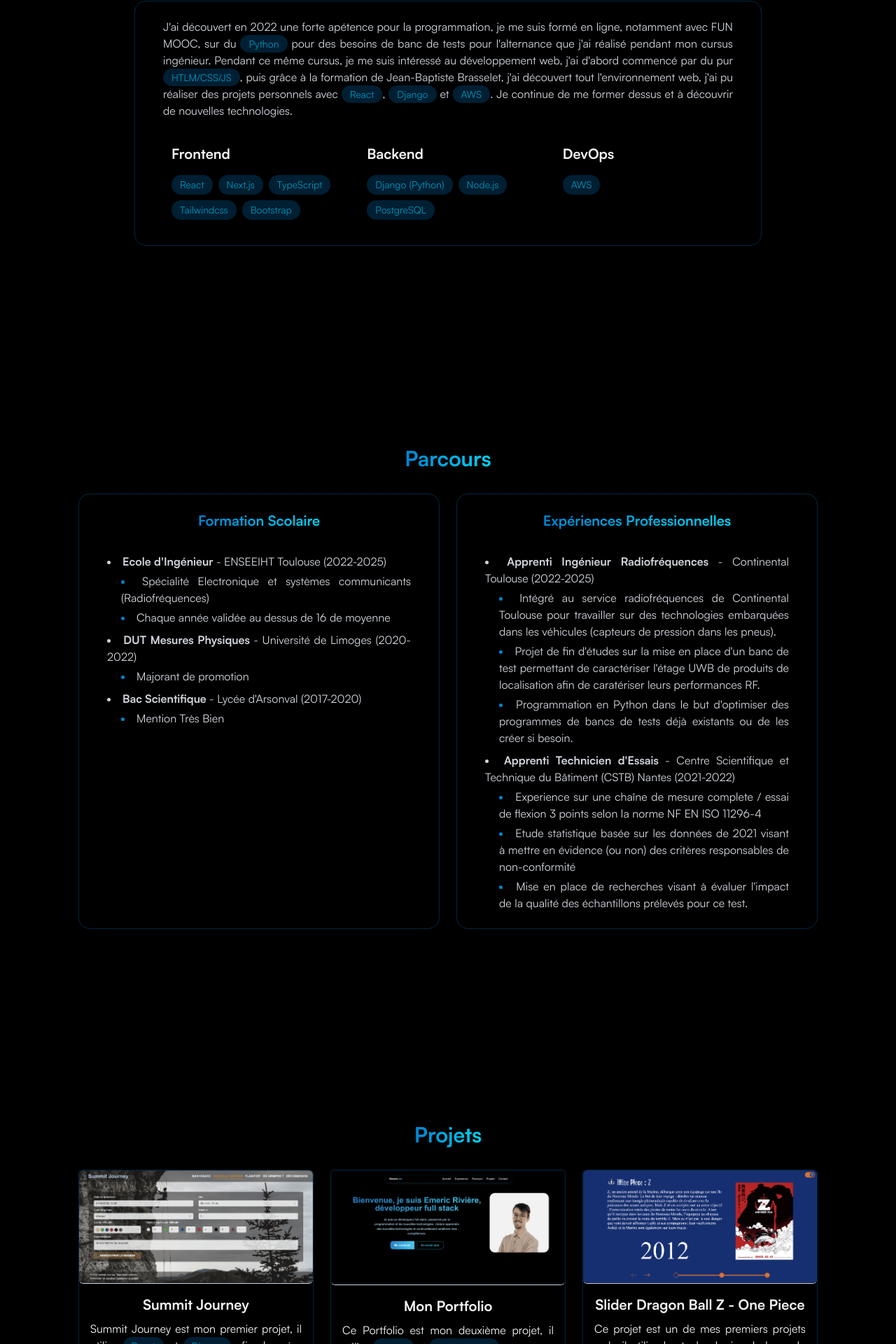
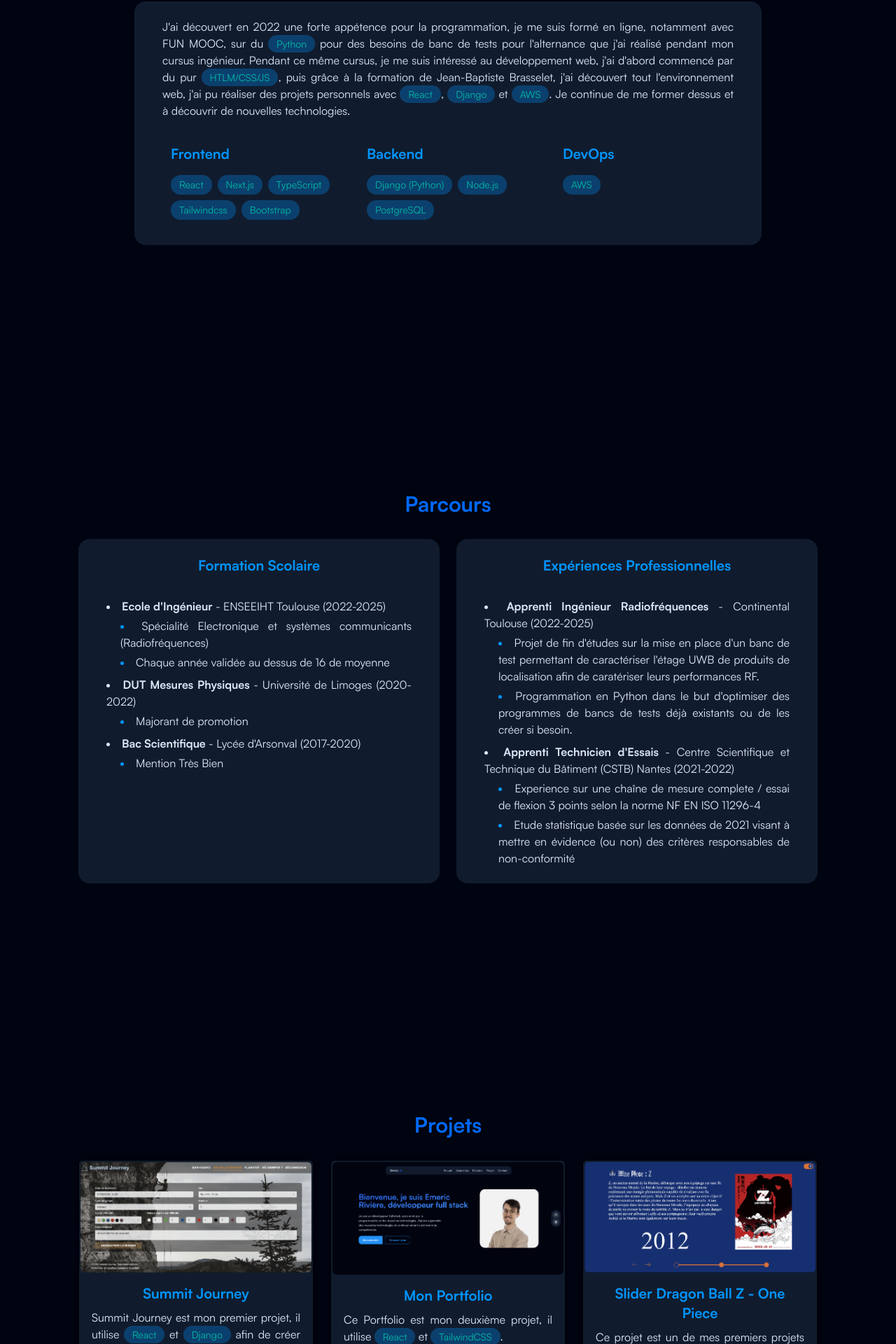
Before and after one commit to emericriv/portfolio, a React (Vite) app: page / in a window 1280 px wide. Shown: the part 1098-3018 px from the top of the page at 70% size. Built offline with nearby package versions, Linux system fonts and the light colour scheme.

Commit message:
Rework of the interface

```diff
--- a/index.html
+++ b/index.html
@@ -1,7 +1,7 @@
 <!DOCTYPE html>
 <html
   lang="en"
-  class="scrollbar-thin scrollbar-thumb-cyan-400 scrollbar-track-sky-700 scroll-smooth"
+  class="scrollbar-thin scrollbar-thumb-cyan-400 scrollbar-track-sky-700 scroll-smooth bg-background"
 >
   <head>
     <meta charset="UTF-8" />
@@ -9,7 +9,7 @@
     <meta name="viewport" content="width=device-width, initial-scale=1.0" />
     <title>Emeric Rivière</title>
   </head>
-  <body>
+  <body class="bg-background">
     <div id="root"></div>
     <script type="module" src="/src/main.tsx"></script>
   </body>
--- a/package.json
+++ b/package.json
@@ -20,18 +20,20 @@
     "react": "^19.0.0",
     "react-dom": "^19.0.0",
     "react-hot-toast": "^2.5.2",
-    "react-icons": "^5.5.0",
-    "tailwindcss": "^4.0.8"
+    "react-icons": "^5.5.0"
   },
   "devDependencies": {
     "@eslint/js": "^9.19.0",
     "@types/react": "^19.0.8",
     "@types/react-dom": "^19.0.3",
     "@vitejs/plugin-react": "^1.3.2",
+    "autoprefixer": "^10.4.21",
     "eslint": "^9.19.0",
     "eslint-plugin-react-hooks": "^5.0.0",
     "eslint-plugin-react-refresh": "^0.4.18",
     "globals": "^15.14.0",
+    "postcss": "^8.5.3",
+    "tailwindcss": "^4.0.14",
     "typescript": "~5.7.2",
     "typescript-eslint": "^8.22.0",
     "vite": "^6.1.0"
--- a/src/components/SocialMediaComponent.tsx
+++ b/src/components/SocialMediaComponent.tsx
@@ -3,14 +3,14 @@ import { FaGithub, FaLinkedin } from "react-icons/fa";
 const SocialMediaComponent = () => {
   return (
     <div
-      className="hidden fixed top-1/2 -translate-y-1/2 right-6 bg-sky-700/30 border border-sky-500/60 p-3 gap-3
+      className="hidden fixed top-1/2 -translate-y-1/2 right-6 border border-primary/20 bg-background-lighten p-3 gap-3
                   rounded-full md:flex flex-col items-center-justify-center"
     >
       <a
         href="https://github.com/emericriv"
         target="_blank"
         rel="noreferrer"
-        className="w-8 h-8 flex items-center justify-center border border-white rounded-full bg-transparent text-white transition-all duration-300 hover:bg-white hover:text-black ml-auto"
+        className="w-8 h-8 flex items-center justify-center border border-white rounded-full bg-transparent text-white transition-all duration-300 hover:bg-white hover:text-background ml-auto"
       >
         <FaGithub size={16} />
       </a>
@@ -18,7 +18,7 @@ const SocialMediaComponent = () => {
         href="https://www.linkedin.com/in/riviere-emeric/"
         target="_blank"
         rel="noreferrer"
-        className="w-8 h-8 flex items-center justify-center border border-white rounded-full bg-transparent text-white transition-all duration-300 hover:bg-white hover:text-black ml-auto"
+        className="w-8 h-8 flex items-center justify-center border border-white rounded-full bg-transparent text-white transition-all duration-300 hover:bg-white hover:text-background ml-auto"
       >
         <FaLinkedin size={16} />
       </a>
--- a/src/components/sections/Experience.tsx
+++ b/src/components/sections/Experience.tsx
@@ -12,38 +12,35 @@ const Experience = () => {
   return (
     <section
       id="experience"
-      className="min-h-screen flex flex-col items-center justify-center px-4 md:px-28 scroll-mt-20 sm:scroll-mt-0 mb-25 md:mb-10"
+      className="min-h-screen flex flex-col items-center justify-center px-4 md:px-28 scroll-mt-16 sm:scroll-mt-0 mb-25 md:mb-10"
     >
-      <h2
-        className="text-3xl text-center font-bold bg-clip-text
-          text-transparent bg-gradient-to-r from-sky-600 to-cyan-400 mb-8"
-      >
+      <h2 className="text-3xl text-center font-bold text-primary mb-8">
         Experience
       </h2>
-      <div className="border border-sky-600/30 rounded-2xl py-6 px-6 sm:px-10 w-full md:max-w-4xl flex flex-col items-center justify-items-start">
-        <p className="text-gray-300 mb-6 text-justify">
-          J'ai découvert en 2022 une forte apétence pour la programmation, je me
-          suis formé en ligne, notamment avec FUN MOOC, sur du{" "}
-          <span className="bg-sky-700/30 text-cyan-600 py-1 px-3 rounded-full text-sm">
+      <div className="bg-background-lighten rounded-2xl py-6 px-6 sm:px-10 w-full md:max-w-4xl flex flex-col items-center justify-items-start">
+        <p className="text-white mb-6 text-justify">
+          J'ai découvert en 2022 une forte appétence pour la programmation, je
+          me suis formé en ligne, notamment avec FUN MOOC, sur du{" "}
+          <span className="bg-secondary/30 text-custom-green py-1 px-3 rounded-full text-sm">
             Python
           </span>{" "}
           pour des besoins de banc de tests pour l'alternance que j'ai réalisé
           pendant mon cursus ingénieur. Pendant ce même cursus, je me suis
           intéressé au développement web, j'ai d'abord commencé par du pur{" "}
-          <span className="bg-sky-700/30 text-cyan-600 py-1 px-3 rounded-full text-sm">
+          <span className="bg-secondary/30 text-custom-green py-1 px-3 rounded-full text-sm">
             HTLM/CSS/JS
           </span>
           , puis grâce à la formation de Jean-Baptiste Brasselet, j'ai découvert
           tout l'environnement web, j'ai pu réaliser des projets personnels avec{" "}
-          <span className="bg-sky-700/30 text-cyan-600 py-1 px-3 rounded-full text-sm">
+          <span className="bg-secondary/30 text-custom-green py-1 px-3 rounded-full text-sm">
             React
           </span>
           ,{" "}
-          <span className="bg-sky-700/30 text-cyan-600 py-1 px-3 rounded-full text-sm">
+          <span className="bg-secondary/30 text-custom-green py-1 px-3 rounded-full text-sm">
             Django
           </span>{" "}
           et{" "}
-          <span className="bg-sky-700/30 text-cyan-600 py-1 px-3 rounded-full text-sm">
+          <span className="bg-secondary/30 text-custom-green py-1 px-3 rounded-full text-sm">
             AWS
           </span>
           . Je continue de me former dessus et à découvrir de nouvelles
@@ -51,12 +48,12 @@ const Experience = () => {
         </p>
         <div className="grid grid-cols-1 sm:grid-cols-3 gap-6">
           <div className="p-3">
-            <h3 className="text-xl font-bold mb-4">Frontend</h3>
+            <h3 className="text-secondary text-xl font-bold mb-4">Frontend</h3>
             <div className="flex flex-wrap gap-2">
               {frontendSkills.map((skill, key) => (
                 <span
                   key={key}
-                  className="bg-sky-700/30 text-cyan-600 py-1 px-3 rounded-full text-sm"
+                  className="bg-secondary/30 text-custom-green py-1 px-3 rounded-full text-sm"
                 >
                   {skill}
                 </span>
@@ -64,12 +61,12 @@ const Experience = () => {
             </div>
           </div>
           <div className="p-3">
-            <h3 className="text-xl font-bold mb-4">Backend</h3>
+            <h3 className="text-secondary text-xl font-bold mb-4">Backend</h3>
             <div className="flex flex-wrap gap-2">
               {backendSkills.map((skill, key) => (
                 <span
                   key={key}
-                  className="bg-sky-700/30 text-cyan-600 py-1 px-3 rounded-full text-sm"
+                  className="bg-secondary/30 text-custom-green py-1 px-3 rounded-full text-sm"
                 >
                   {skill}
                 </span>
@@ -77,9 +74,9 @@ const Experience = () => {
             </div>
           </div>
           <div className="p-3">
-            <h3 className="text-xl font-bold mb-4">DevOps</h3>
+            <h3 className="text-secondary text-xl font-bold mb-4">DevOps</h3>
             <div className="flex flex-wrap gap-2">
-              <span className="bg-sky-700/30 text-cyan-600 py-1 px-3 rounded-full text-sm">
+              <span className="bg-secondary/30 text-custom-green py-1 px-3 rounded-full text-sm">
                 AWS
               </span>
             </div>
--- a/src/components/sections/Parcours.tsx
+++ b/src/components/sections/Parcours.tsx
@@ -2,30 +2,24 @@ const Parcours = () => {
   return (
     <section
       id="parcours"
-      className="min-h-screen flex flex-col items-center justify-center px-4 md:px-28 scroll-mt-20 md:scroll-mt-25 xl:scroll-mt-20  mb-25"
+      className="min-h-screen flex flex-col items-center justify-center px-4 md:px-28 scroll-mt-24 md:scroll-mt-20 xl:scroll-mt-6  mb-25"
     >
-      <h2
-        className="text-3xl text-center font-bold bg-clip-text
-          text-transparent bg-gradient-to-r from-sky-600 to-cyan-400 mb-8"
-      >
+      <h2 className="text-3xl text-center font-bold text-primary mb-8">
         Parcours
       </h2>
       <div className="grid grid-cols-1 lg:grid-cols-2 gap-6">
         <div
           id="ecoles"
-          className="border border-sky-600/30 rounded-2xl py-6 px-6 sm:px-10 w-full md:max-w-4xl flex flex-col items-center justify-items-start text-justify"
+          className="bg-background-lighten rounded-2xl py-6 px-6 sm:px-10 w-full md:max-w-4xl flex flex-col items-center justify-items-start text-justify"
         >
-          <h3
-            className="text-xl text-center font-bold bg-clip-text
-            text-transparent bg-gradient-to-r from-sky-600 to-cyan-400 mb-8"
-          >
+          <h3 className="text-xl text-center font-bold text-secondary mb-8">
             Formation Scolaire
           </h3>
-          <ul className="list-disc list-inside text-gray-300 space-y-2">
+          <ul className="list-disc list-inside text-white space-y-2">
             <li>
               <strong>Ecole d'Ingénieur </strong> - ENSEEIHT Toulouse
               (2022-2025)
-              <ul className="mt-1 list-disc list-inside pl-5 space-y-1 marker:text-sky-600">
+              <ul className="mt-1 list-disc list-inside pl-5 space-y-1 marker:text-secondary">
                 <li>
                   Spécialité Electronique et systèmes communicants
                   (Radiofréquences)
@@ -36,13 +30,13 @@ const Parcours = () => {
             <li>
               <strong>DUT Mesures Physiques </strong> - Université de Limoges
               (2020-2022)
-              <ul className="mt-1 list-disc list-inside pl-5 space-y-1 marker:text-sky-600">
+              <ul className="mt-1 list-disc list-inside pl-5 space-y-1 marker:text-secondary">
                 <li>Majorant de promotion</li>
               </ul>
             </li>
             <li>
               <strong>Bac Scientifique </strong> - Lycée d'Arsonval (2017-2020)
-              <ul className="mt-1 list-disc list-inside pl-5 space-y-1 marker:text-sky-600">
+              <ul className="mt-1 list-disc list-inside pl-5 space-y-1 marker:text-secondary">
                 <li>Mention Très Bien</li>
               </ul>
             </li>
@@ -50,24 +44,16 @@ const Parcours = () => {
         </div>
         <div
           id="xp-pro"
-          className="border border-sky-600/30 rounded-2xl py-6 px-6 sm:px-10 w-full md:max-w-4xl flex flex-col items-center justify-items-start text-justify"
+          className="bg-background-lighten rounded-2xl py-6 px-6 sm:px-10 w-full md:max-w-4xl flex flex-col items-center justify-items-start text-justify"
         >
-          <h3
-            className="text-xl text-center font-bold bg-clip-text
-            text-transparent bg-gradient-to-r from-sky-600 to-cyan-400 mb-8"
-          >
+          <h3 className="text-xl text-center font-bold text-secondary mb-8">
             Expériences Professionnelles
           </h3>
-          <ul className="list-disc list-inside text-gray-300 space-y-2">
+          <ul className="list-disc list-inside text-white space-y-2">
             <li>
               <strong>Apprenti Ingénieur Radiofréquences</strong> - Continental
               Toulouse (2022-2025)
-              <ul className="mt-1 list-disc list-inside pl-5 space-y-1 marker:text-sky-600">
-                <li>
-                  Intégré au service radiofréquences de Continental Toulouse
-                  pour travailler sur des technologies embarquées dans les
-                  véhicules (capteurs de pression dans les pneus).
-                </li>
+              <ul className="mt-1 list-disc list-inside pl-5 space-y-1 marker:text-secondary">
                 <li>
                   Projet de fin d'études sur la mise en place d'un banc de test
                   permettant de caractériser l'étage UWB de produits de
@@ -82,7 +68,7 @@ const Parcours = () => {
             <li>
               <strong>Apprenti Technicien d'Essais </strong> - Centre
               Scientifique et Technique du Bâtiment (CSTB) Nantes (2021-2022)
-              <ul className="mt-1 list-disc list-inside pl-5 space-y-1 marker:text-sky-600">
+              <ul className="mt-1 list-disc list-inside pl-5 space-y-1 marker:text-secondary">
                 <li>
                   Experience sur une chaîne de mesure complete / essai de
                   flexion 3 points selon la norme NF EN ISO 11296-4
@@ -91,10 +77,6 @@ const Parcours = () => {
                   Etude statistique basée sur les données de 2021 visant à
                   mettre en évidence (ou non) des critères responsables de
                   non-conformité
-                </li>
-                <li>
-                  Mise en place de recherches visant à évaluer l'impact de la
-                  qualité des échantillons prélevés pour ce test.
                 </li>
               </ul>
             </li>
--- a/src/components/sections/Projets.tsx
+++ b/src/components/sections/Projets.tsx
@@ -2,7 +2,7 @@ import { ReactNode } from "react";
 import { FaGithub } from "react-icons/fa";
 
 const StyledText = ({ children }: { children: ReactNode }) => (
-  <span className="bg-sky-700/30 text-cyan-600 py-1 px-3 rounded-full text-sm">
+  <span className="bg-secondary/30 text-custom-green py-1 px-3 rounded-full text-sm">
     {children}
   </span>
 );
@@ -62,17 +62,14 @@ const Projets = () => {
       id="projets"
       className="min-h-screen flex flex-col items-center justify-center px-4 md:px-28 mb-25 scroll-mt-24 md:scroll-mt-8 lg:scroll-mt-8"
     >
-      <h2
-        className="text-3xl text-center font-bold bg-clip-text
-          text-transparent bg-gradient-to-r from-sky-600 to-cyan-400 mb-8"
-      >
+      <h2 className="text-3xl text-center font-bold text-primary mb-8">
         Projets
       </h2>
       <div className="w-full grid grid-cols-1 md:grid-cols-2 xl:grid-cols-3 gap-6">
         {projets.map((projet, index) => (
           <div
             key={index}
-            className={`relative flex flex-col items-center justify-start rounded-md shadow-md border border-sky-600/30 h-full ${
+            className={`relative bg-background-lighten border p-0.5 flex flex-col items-center justify-start rounded-md shadow-md h-full ${
               projet.title === "Slider Dragon Ball Z - One Piece"
                 ? "hidden xl:flex"
                 : ""
@@ -81,11 +78,13 @@ const Projets = () => {
             <img
               src={projet.image}
               alt={projet.title}
-              className="w-full h-auto object-cover border-b border-b-slate-300 rounded-md"
+              className="w-full h-auto object-cover rounded-md"
             />
             <div className="p-4 flex flex-col flex-grow">
-              <h3 className="text-xl font-bold text-center">{projet.title}</h3>
-              <p className="text-justify mt-2 flex-grow mb-4">
+              <h3 className="text-secondary text-xl font-bold text-center">
+                {projet.title}
+              </h3>
+              <p className="text-text-color text-justify mt-2 flex-grow mb-4">
                 {projet.description}
               </p>
               <div className="mt-2 flex items-center justify-between w-full">
@@ -93,7 +92,7 @@ const Projets = () => {
                   href={projet.link}
                   target="_blank"
                   rel="noreferrer"
-                  className="px-6 py-2 rounded-full border border-sky-600 text-sky-600 transition-all duration-300 hover:bg-sky-600 hover:text-white text-center "
+                  className="px-6 py-2 rounded-full border border-secondary text-secondary transition-all duration-300 hover:bg-secondary hover:text-text-color text-center "
                 >
                   Voir le projet
                 </a>
--- a/src/index.css
+++ b/src/index.css
@@ -21,12 +21,20 @@
   font-style: normal;
 }
 
+@theme {
+  --color-primary: oklch(56.03% 0.2343 258.88);
+  --color-secondary: oklch(65.28% 0.202 246.23);
+  --color-white: oklch(92.5% 0.0271 252.53);
+  --color-custom-green: oklch(68.09% 0.1529 183.71);
+  --color-background: oklch(10.15% 0.0391 258.88);
+  --color-background-lighten: oklch(22.4% 0.0395 258.88);
+  --color-text-color: oklch(92.5% 0.0271 252.53);
+}
+
 html, body {
   margin: 0;
   padding: 0;
   font-family: 'Satoshi','Roboto', sans-serif;
-  background: #000;
-  color: #f3f4f6;
 }
 
 p {
```
Also changed, not shown: src/components/Navbar.tsx (+7 -11 lines), src/components/sections/Contact.tsx (+15 -16 lines), src/components/sections/Home.tsx (+4 -7 lines), public/img/portfolio.png, 1 other file (tests, documents, lock files or other folders).
